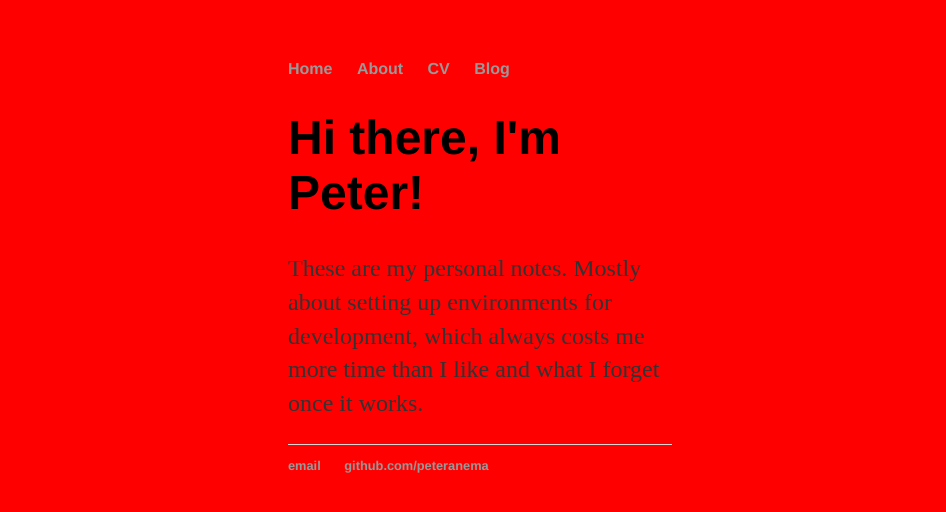
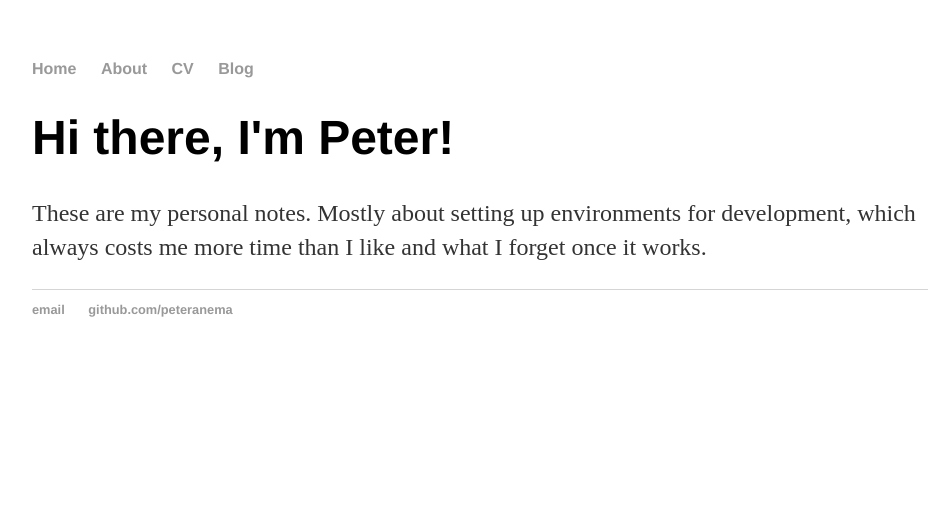
Before and after one commit to PeterAnema/peteranema.github.io, a Jekyll site: the page built from index.html, in a window 1280 px wide. Shown: the top 512 px of the page, without its empty margins (160-1106 px from the left). Built offline with Jekyll 4.4.1, drawn with Linux system fonts in a browser that asks for light colours.

Commit message:
Update main.css

```diff
--- a/css/main.css
+++ b/css/main.css
@@ -2,8 +2,7 @@
 
 body {
     margin: 60px auto;
-    width: 30%;
-    background-color: red;
+    width: 70%;
 }
 nav ul, footer ul {
     font-family:'Helvetica', 'Arial', 'Sans-Serif';
```
